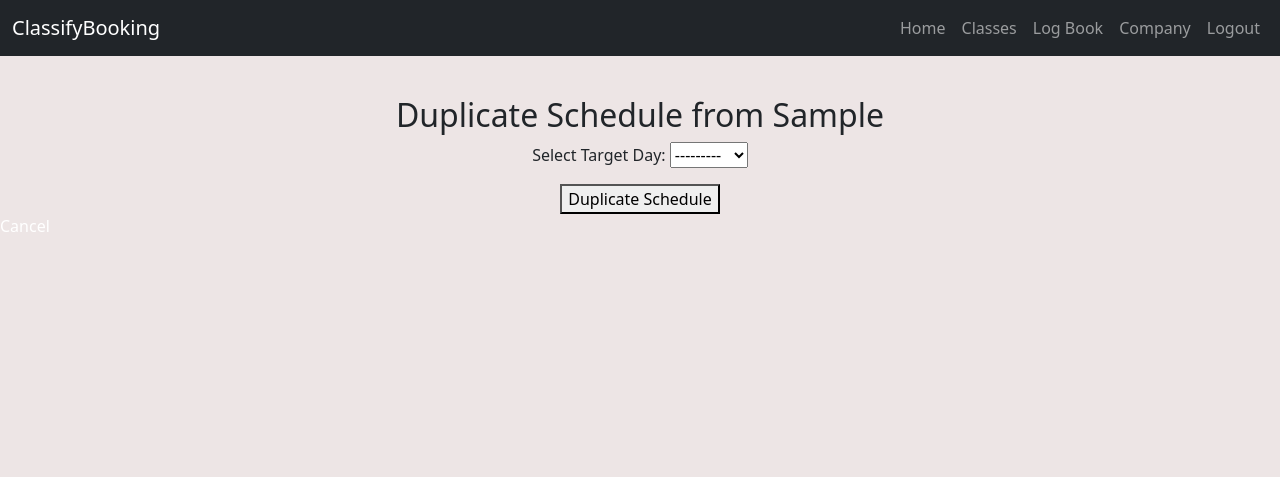
After one commit to judewoolls/ClassifyBooking, a Django app: page /booking/template/duplicate_schedule/1/ in a window 1280 px wide. The commit adds this page. Shown: the top 477 px of the page. Run offline with Django 4.2, Linux system fonts and the light colour scheme; a user stored in the database is signed in; tables that the repository leaves empty hold one stand-in row (values such as "Sample post").

Commit message:
add the duplicate days schedule to template events

```diff
--- a/booking/forms.py
+++ b/booking/forms.py
@@ -174,3 +174,13 @@ class TemplateEventForm(forms.ModelForm):
         else:
             self.fields['venue'].queryset = Venue.objects.none()
             self.fields['coach'].queryset = Coach.objects.none()
+
+
+class DuplicateTemplateDayForm(forms.Form):
+    target_day = forms.ModelChoiceField(queryset=Day.objects.none(), label="Select Target Day")
+
+    def __init__(self, *args, user=None, **kwargs):
+        super().__init__(*args, **kwargs)
+        if user:
+            # Only show days that belong to the coach
+            self.fields['target_day'].queryset = Day.objects.all()
--- /dev/null
+++ b/booking/templates/booking/duplicate_template_schedule.html
@@ -0,0 +1,12 @@
+{% extends "base.html" %}
+{% block content %}
+  <h2>Duplicate Schedule from {{ source_day }}</h2>
+
+  <form method="post">
+    {% csrf_token %}
+    {{ form.as_p }}
+    <button type="submit">Duplicate Schedule</button>
+  </form>
+
+  <a href="{% url 'schedule' day_id=source_day.id %}">Cancel</a>
+{% endblock %}
--- a/booking/templates/booking/schedule.html
+++ b/booking/templates/booking/schedule.html
@@ -5,9 +5,12 @@
 <h3>Schedule for {{ user.profile.company }}</h3>
 <p>Welcome, {{ user.username }}!</p>
 <p>This is your schedule for {{ day }}</p>
-<div class="container d-flex justify-content-center">
+<div class="container d-flex justify-content-around">
     <div class="row col-3">
         <a href="{% url 'add_template_event' day.id %}" class="btn btn-success">Add a Template Event</a>
+    </div>
+    <div class="row col-3">
+        <a href="{% url 'duplicate_template_schedule' day.id %}" class="btn btn-primary">Duplicate Day</a>
     </div>
 </div>
 <div class="container mt-4">
--- a/booking/urls.py
+++ b/booking/urls.py
@@ -8,6 +8,7 @@ urlpatterns = [
     path('add_template_event/<int:day_id>', views.add_template_event, name='add_template_event'),
     path('view_template_event/<int:template_id>/',
          views.view_template_event, name='view_template_event'),
+    path('template/duplicate_schedule/<int:source_day_id>/', views.duplicate_template_schedule, name='duplicate_template_schedule'),
     path('cancel_event/<int:event_id>/',
          views.cancel_event, name='cancel_event'),
     path('delete_template_event/<int:template_id>/',
--- a/booking/views.py
+++ b/booking/views.py
@@ -5,7 +5,7 @@ from django.views import generic
 from datetime import timedelta, datetime
 from django.contrib import messages
 from django.contrib.auth.decorators import login_required
-from .forms import EventForm, MultiEventForm, TemplateEventForm
+from .forms import EventForm, MultiEventForm, TemplateEventForm, DuplicateTemplateDayForm
 from datetime import date, timedelta
 from django.shortcuts import render, redirect
 from company.models import Token
@@ -410,3 +410,55 @@ def view_template_event(request, template_id):
         'template_event': template_event,
         'is_coach': True,
     })
+
+
+@login_required
+def duplicate_template_schedule(request, source_day_id):
+    source_day = get_object_or_404(Day, id=source_day_id)
+
+    if check_for_coach(request) == False:
+        # If the user is not a coach, redirect with an error message
+        messages.error(request, "You are not authorized to duplicate this schedule.")
+        return redirect('schedule', day_id=source_day.id)
+
+    if request.method == 'POST':
+        form = DuplicateTemplateDayForm(request.POST, user=request.user)
+        if form.is_valid():
+            target_day = form.cleaned_data['target_day']
+
+            # Clear existing template events for target day
+            TemplateEvent.objects.filter(day_of_week=target_day).delete()
+
+            # Duplicate template events
+            source_events = TemplateEvent.objects.filter(day_of_week=source_day)
+            new_events = [
+                TemplateEvent(
+                    coach=event.coach,
+                    day_of_week=target_day,
+                    event_name=event.event_name,
+                    description=event.description,
+                    venue=event.venue,
+                    start_time=event.start_time,
+                    end_time=event.end_time,
+                    capacity=event.capacity,
+                )
+                for event in source_events
+            ]
+            TemplateEvent.objects.bulk_create(new_events)
+
+            messages.success(
+                request,
+                f"Successfully duplicated {len(new_events)} template event(s) from {source_day} to {target_day}."
+            )
+            return redirect('schedule', day_id=target_day.id)
+    else:
+        form = DuplicateTemplateDayForm(user=request.user)
+
+    return render(
+        request,
+        'booking/duplicate_template_schedule.html',
+        {
+            'form': form,
+            'source_day': source_day,
+        }
+    )
```
Also changed, not shown: test.db.
